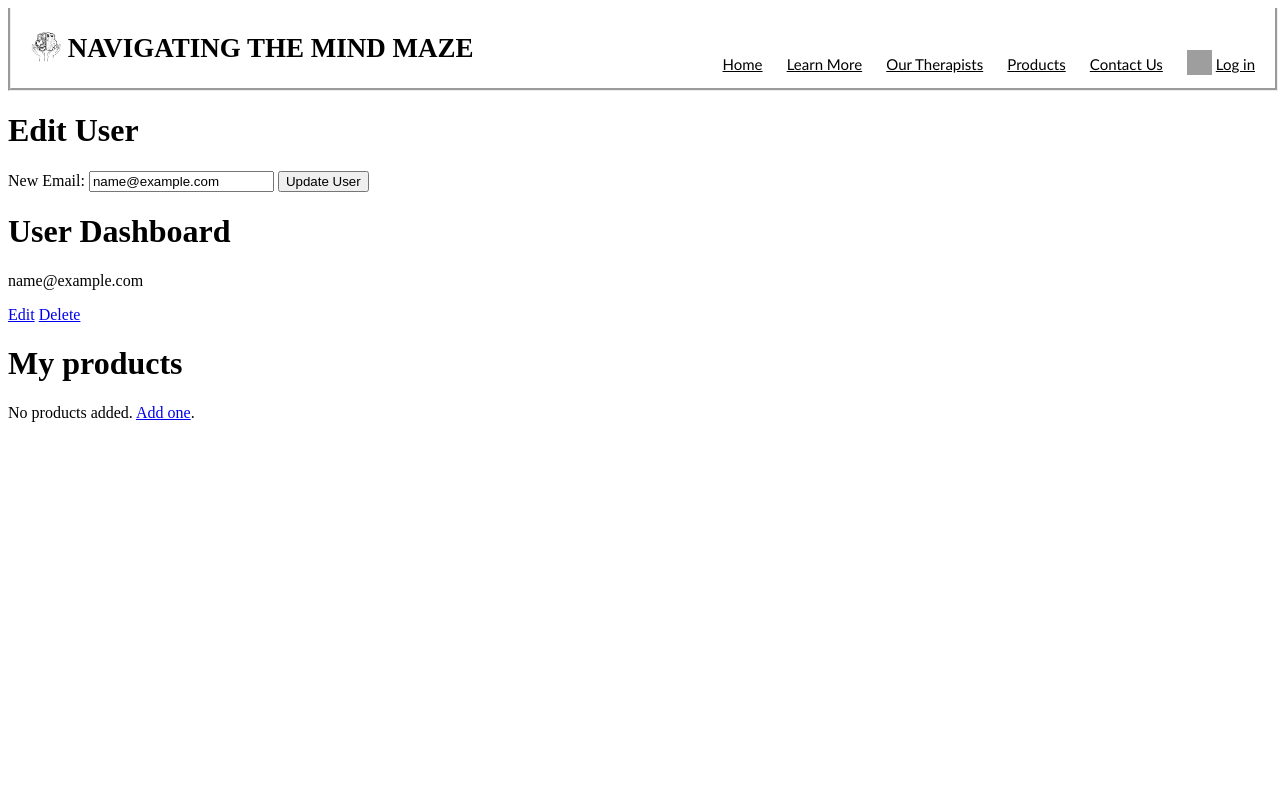
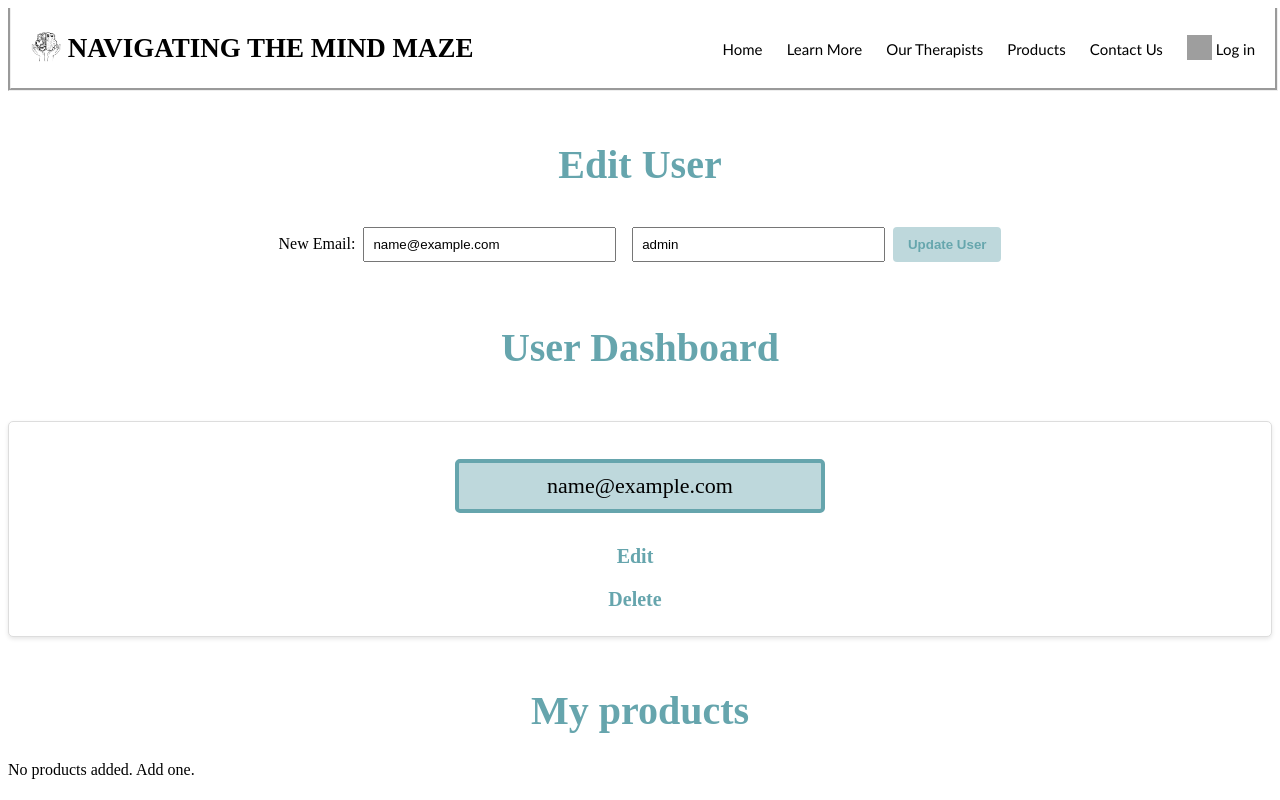
Before and after one commit to adeaberisha/MentalHealth, a PHP site: page /Dashboard.php?action=edit&user_id=1 in a window 1280 px wide. Run offline with PHP 8.4, Linux system fonts and the light colour scheme; the visitor is signed in with stand-in values (Sample User, id 1); tables that the repository leaves empty or names only in its code hold one stand-in row (values such as "Sample post"); grey boxes are pictures that could not be loaded.

Commit message:
Dashboard css

```diff
--- a/Dashboard.php
+++ b/Dashboard.php
@@ -4,17 +4,23 @@ include("navbar.php");
 include ("userRepository.php");
 include ("TherapistRepository.php");
 include ("ProductRepository.php");
-
-$dbConnection = DatabaseConnection::getInstance();
-$conn = $dbConnection->startConnection();
-
+?>
+<!DOCTYPE html>
+<html lang="en">
+<head>
+    <meta charset="UTF-8">
+    <meta name="viewport" content="width=device-width, initial-scale=1.0">
+    <title>Dashboard</title>
+    <link rel="stylesheet" href="Styles/Dashboard.css">
+</head>
+<body>
+    <?php
     $user = new userRepository();
     $therapists = new TherapistRepository();
     $products = new ProductRepository();
 
     $userId = $_SESSION['user_id'];
     $user_therapists = $therapists->getTherapistsByUserIds($userId);
-$user_products = $products->getProductsByUserId($userId);
 
     if (isset($_GET['action']) && $_GET['action'] === 'delete_therapist' && isset($_GET['therapist_id'])) {
         $therapistId = $_GET['therapist_id'];
@@ -26,8 +32,6 @@ if (isset($_GET['action']) && $_GET['action'] === 'delete_product' && isset($_GE
         $products->deleteProduct($productId);
     }
 
-/*============================*/
-
     if ($_SESSION['user_role'] === 'admin') {
         if (isset($_GET['action']) && isset($_GET['user_id'])) {
             $action = $_GET['action'];
@@ -37,9 +41,10 @@ if ($_SESSION['user_role'] === 'admin') {
                 $userToEdit = $user->getUserById($userId);
                 ?>
                 <h1 class="titulli">Edit User</h1>
-            <form method="post" action="?action=update&user_id=<?= $userId ?>">
+                <form method="post" action="?action=update&user_id=<?= $userId ?>" class="forma">
                     <label for="new_email">New Email:</label>
                     <input type="email" name="new_email" value="<?= $userToEdit["email"] ?>">
+                    <input type="text" name="new_role" value="<?= $userToEdit["role"] ?>">
                     <input type="submit" name="update_user" value="Update User">
                 </form>
                 <?php
@@ -50,7 +55,8 @@ if ($_SESSION['user_role'] === 'admin') {
 
         if (isset($_POST['update_user'])) {
             $newEmail = $_POST['new_email'];
-        $user->updateUser($userId,$newEmail);
+            $newRole = $_POST['new_role'];
+            $user->updateUser($userId,$newEmail,$newRole);
         }
 
         $allUsers = $user->getAllUsers();
@@ -64,11 +70,11 @@ if ($_SESSION['user_role'] === 'admin') {
                 <a href="?action=edit&user_id=<?= $currentUser['id'] ?>">Edit</a>
                 <a href="?action=delete&user_id=<?= $currentUser['id'] ?>">Delete</a>
             </div>
+            <!-- <hr> -->
             <?php
         endforeach;
     }
     ?>
-
 
 <h1 class="titulli">My products</h1>
     <div class="merchendise">
@@ -107,3 +113,6 @@ if ($_SESSION['user_role'] === 'admin') {
             <p>No products added. <a href="Edit.php">Add one</a>.</p>
         <?php endif; ?>
     </div>
+
+</body>
+</html>
--- a/Styles/Dashboard.css
+++ b/Styles/Dashboard.css
@@ -0,0 +1,89 @@
+nav .lista ul li{
+    line-height: 50px;
+    text-decoration: none;
+}
+a{
+    color: inherit;
+    text-decoration: inherit;
+}
+body{
+    font-family: 'Times New Roman', Times, serif;
+}
+.titulli{
+    color: #66a5ad;
+    text-align: center;
+    margin-top: 50px;
+    font-size: 40px;
+}
+.permbajtja-dashboard{
+    display: flex;
+    flex-direction: column;
+    align-items: center;
+    text-align: center;
+    margin-top: 50px;
+    margin-bottom: 50px;
+    background-color: #fff;
+    padding: 15px;
+    border: 1px solid #ddd;
+    border-radius: 5px;
+    box-shadow: 0 2px 4px rgba(0, 0, 0, 0.1);
+
+}
+.permbajtja{
+    background-color: #bed8dc;
+    font-size: 22px;
+    width: 30%;
+    padding: 10px;
+    box-sizing: border-box;
+    border: 4px solid #66a5ad;
+    border-radius: 5px;
+}
+
+input[type="email"] {
+    width: 20%;
+    padding: 8px;
+    margin-top: 12px;
+    margin-left: 8px;
+    margin-right: 8px;
+    margin-bottom: 12px;
+    box-sizing: border-box;
+}
+
+input[type="text"] {
+    width: 20%;
+    padding: 8px;
+    margin-top: 12px;
+    margin-left: 8px;
+    margin-right: 8px;
+    margin-bottom: 12px;
+    box-sizing: border-box;
+}
+
+input[type="submit"] {
+    background-color: #bed8dc;
+    color: #66a6ad;
+    font-weight: bold;
+    padding: 10px 15px;
+    border: none;
+    border-radius: 4px;
+    cursor: pointer;
+}
+
+.permbajtja-dashboard a {
+    font-size: 20px;
+    font-weight: bolder;
+    color: #66a5ad;
+    margin-right: 10px;
+    padding: 10px;
+    text-decoration: none;
+}
+
+.permbajtja-dashboard a:hover {
+    text-decoration: underline;
+}
+
+.forma{
+    display: flex;
+    justify-content: center;
+    align-items: center;
+}
```
Also changed, not shown: userRepository.php (+14 -15 lines). Lines whose indentation alone changed are shown as unchanged.
